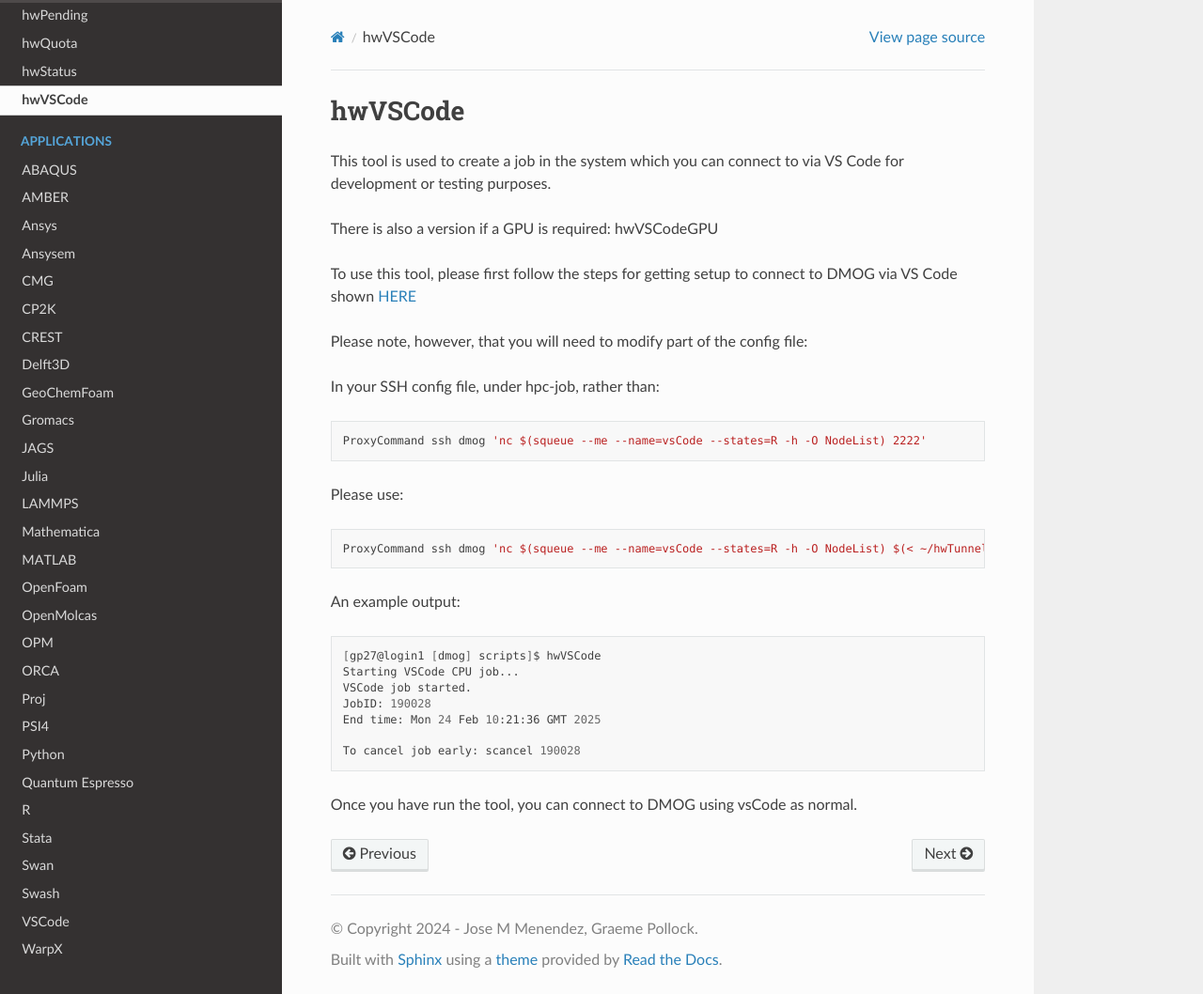
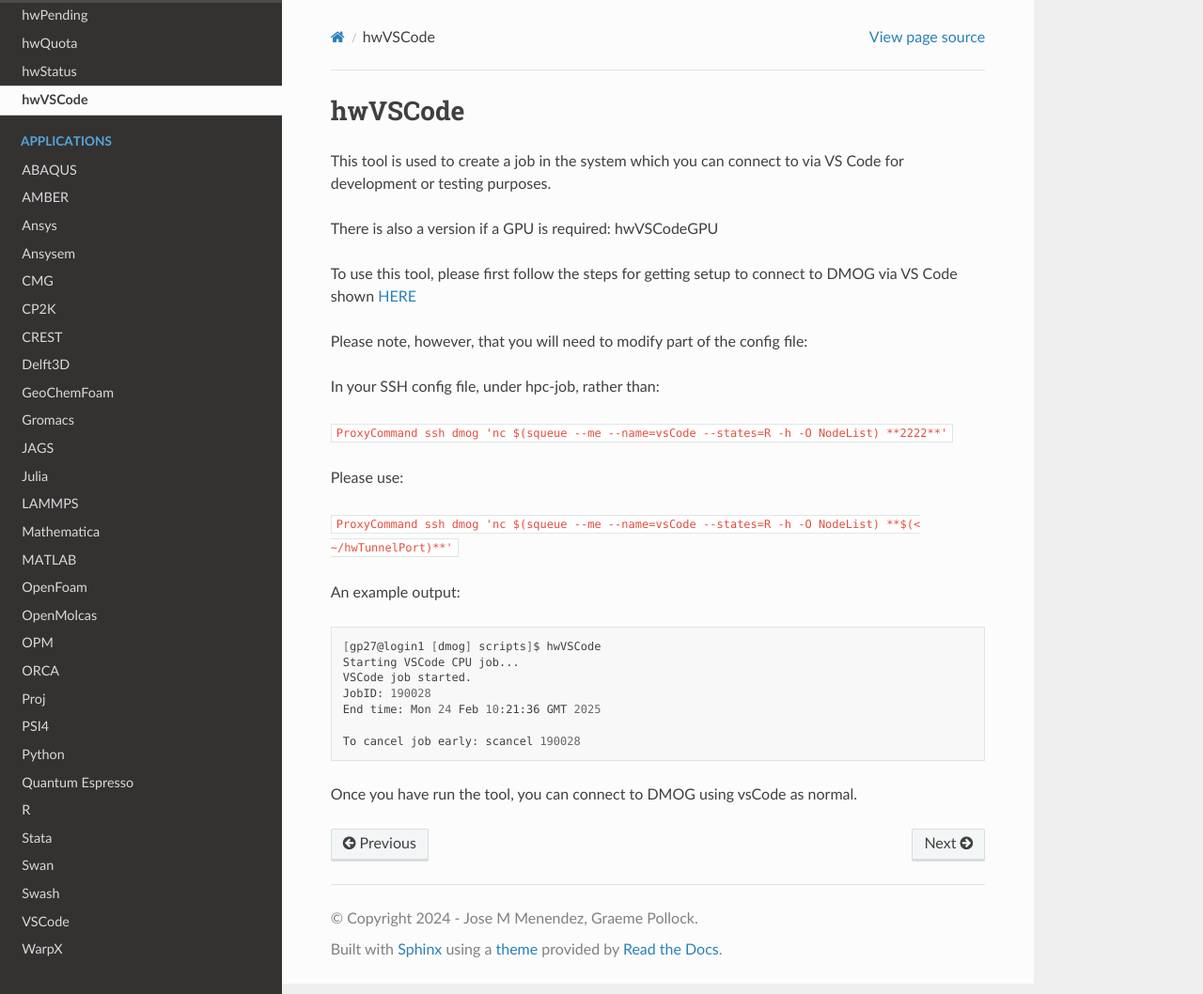
Before and after one commit to jm130/dmogdocs, a Sphinx documentation site: the page built from docs/source/utilities/hwVSCode.rst, in a window 1280 px wide and 1058 px high. Shown: the whole window at 94% size. Built offline with Sphinx 7.4.7 and the Read the Docs theme 3.1.0, drawn with Linux system fonts in a browser that asks for light colours.

Commit message:
Update hwVSCode.rst

```diff
--- a/docs/source/utilities/hwVSCode.rst
+++ b/docs/source/utilities/hwVSCode.rst
@@ -11,15 +11,11 @@ Please note, however, that you will need to modify part of the config file:
 
 In your SSH config file, under hpc-job, rather than:
 
-.. code-block:: bash
-
-    ProxyCommand ssh dmog 'nc $(squeue --me --name=vsCode --states=R -h -O NodeList) 2222'
+``ProxyCommand ssh dmog 'nc $(squeue --me --name=vsCode --states=R -h -O NodeList) **2222**'``
 
 Please use:
 
-.. code-block:: bash
-
-    ProxyCommand ssh dmog 'nc $(squeue --me --name=vsCode --states=R -h -O NodeList) $(< ~/hwTunnelPort)'
+``ProxyCommand ssh dmog 'nc $(squeue --me --name=vsCode --states=R -h -O NodeList) **$(< ~/hwTunnelPort)**'``
 
 An example output:
 
```
